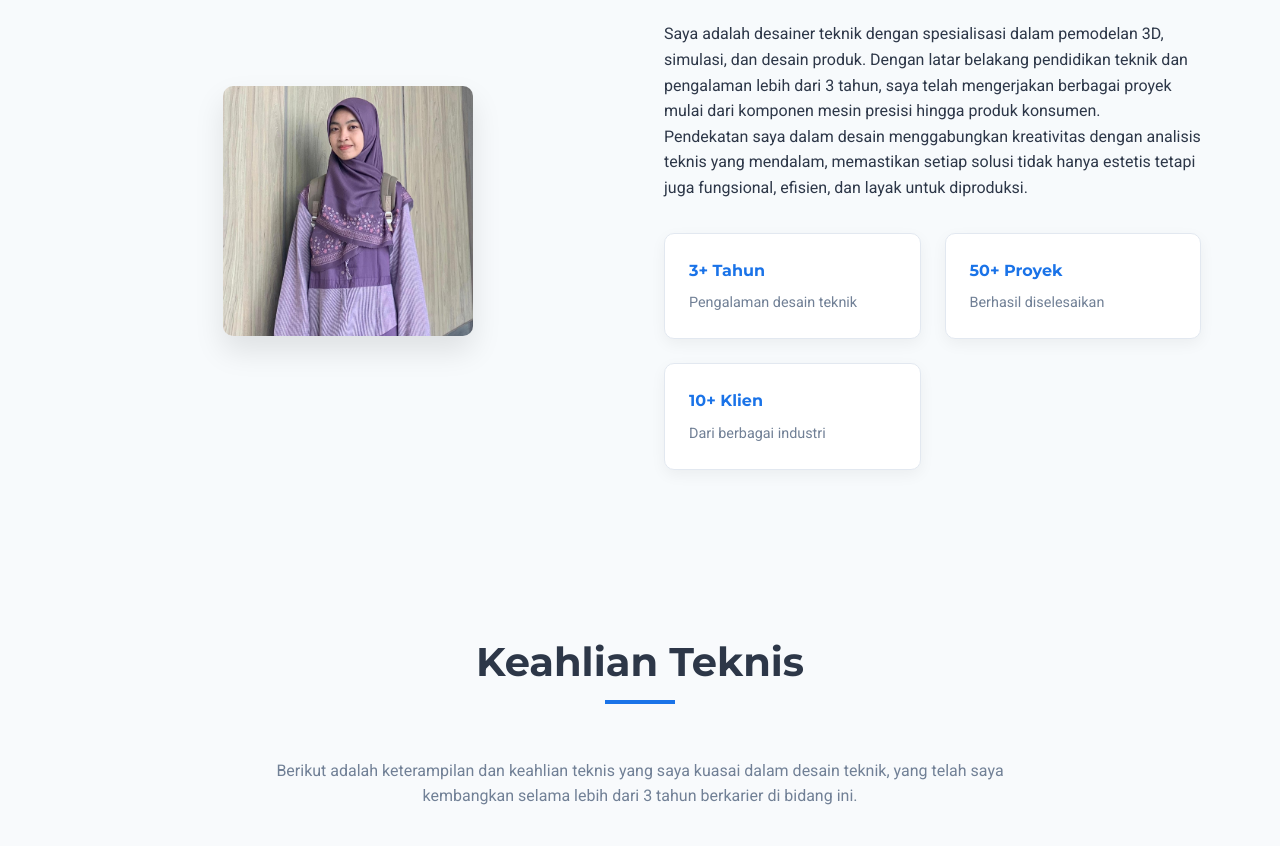
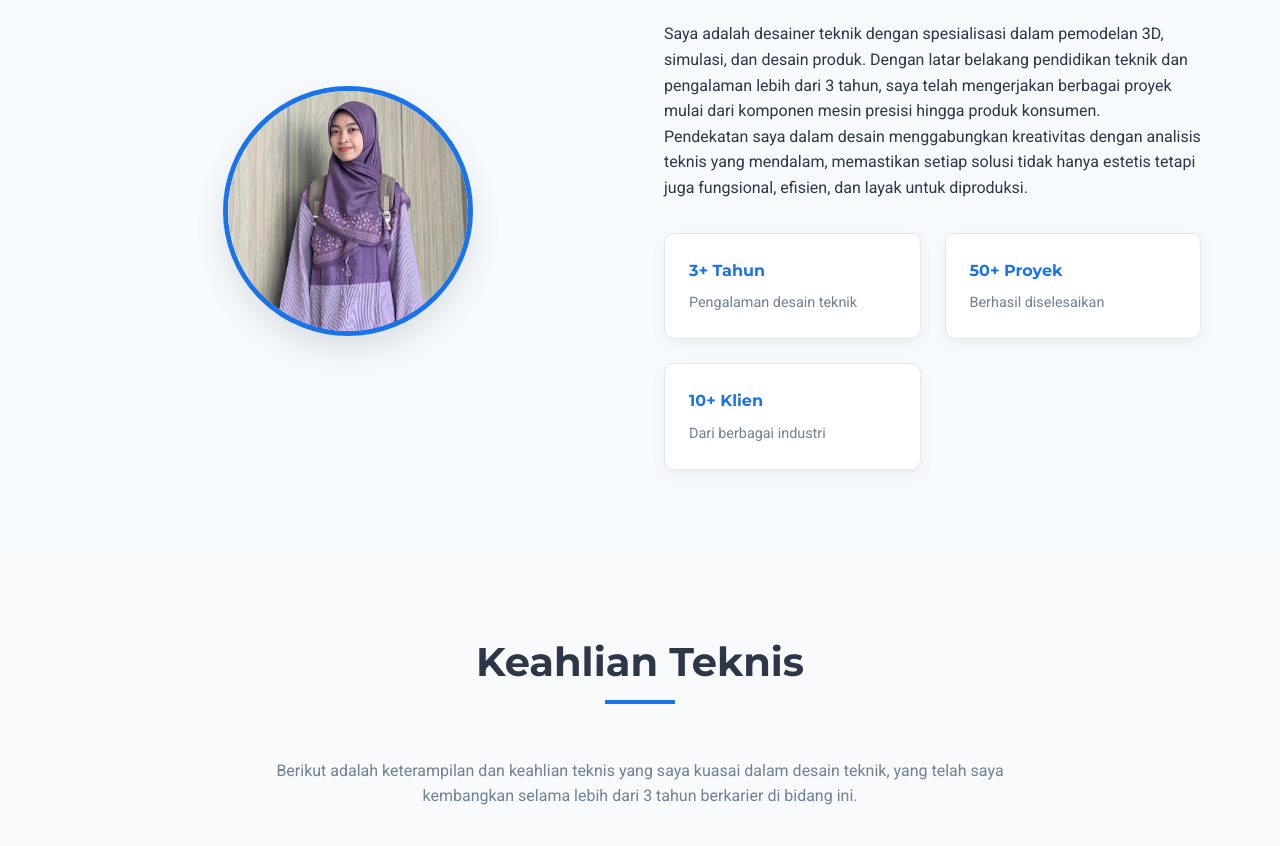
Before and after one commit to quantaraedu/NaylaDesign, a plain HTML site: page index.html in a window 1280 px wide. Shown: the part 915-1761 px from the top of the page. Drawn offline with Linux system fonts and the light colour scheme.

Commit message:
Update index.html

```diff
--- a/index.html
+++ b/index.html
@@ -297,13 +297,22 @@
             text-align: center;
         }
 
-     .about-image img {
-    width: 250px;
+        .about-image img {
+            width: 250px;
             height: 250px;
-            border-radius: 10px;
+            border-radius: 50%;
             box-shadow: 0 15px 30px rgba(0, 0, 0, 0.1);
             object-fit: cover;
             object-position: center;
+            border: 5px solid var(--primary);
+            transition: all 0.3s ease;
+            cursor: pointer;
+        }
+
+        .about-image img:hover {
+            transform: scale(1.05); /* Sedikit membesar saat hover */
+            box-shadow: 0 20px 40px rgba(0, 0, 0, 0.2);
+            border-color: var(--secondary); /* Warna border berubah saat hover */
         }
 
         /* Untuk tablet */
@@ -320,7 +329,7 @@
                 width: 180px;
                 height: 180px;
             }
-        }
+}
 
         .about-text {
             flex: 1;
```
